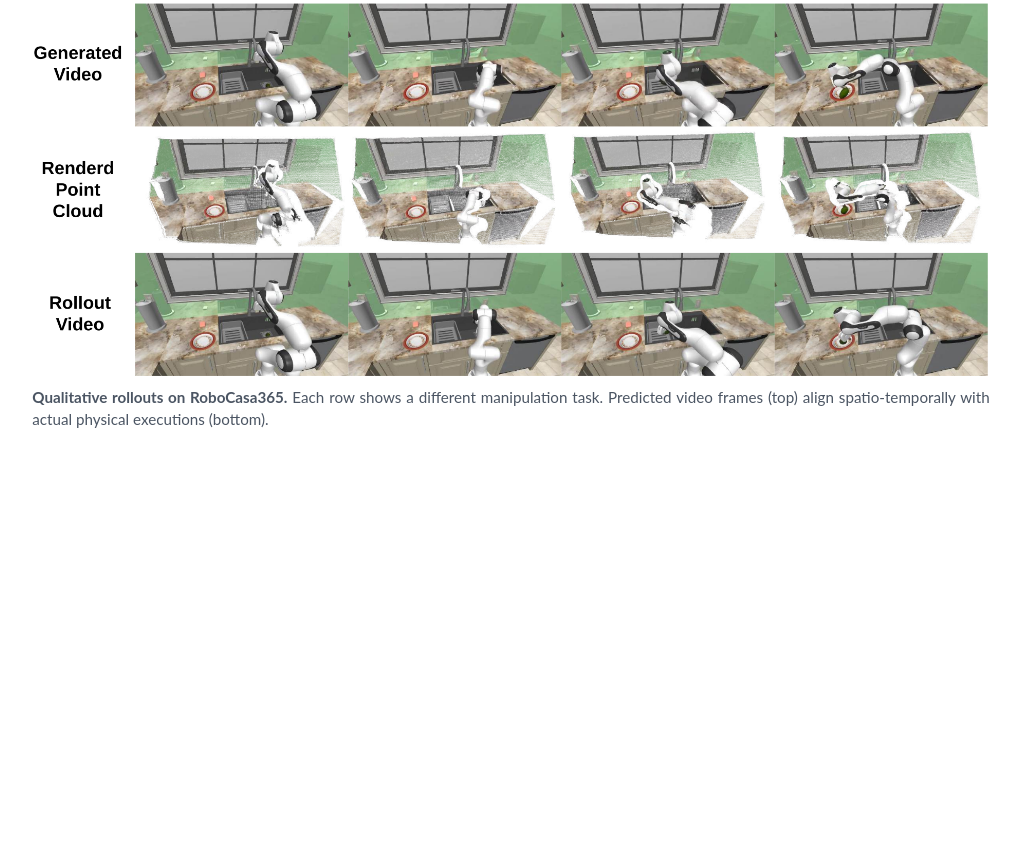
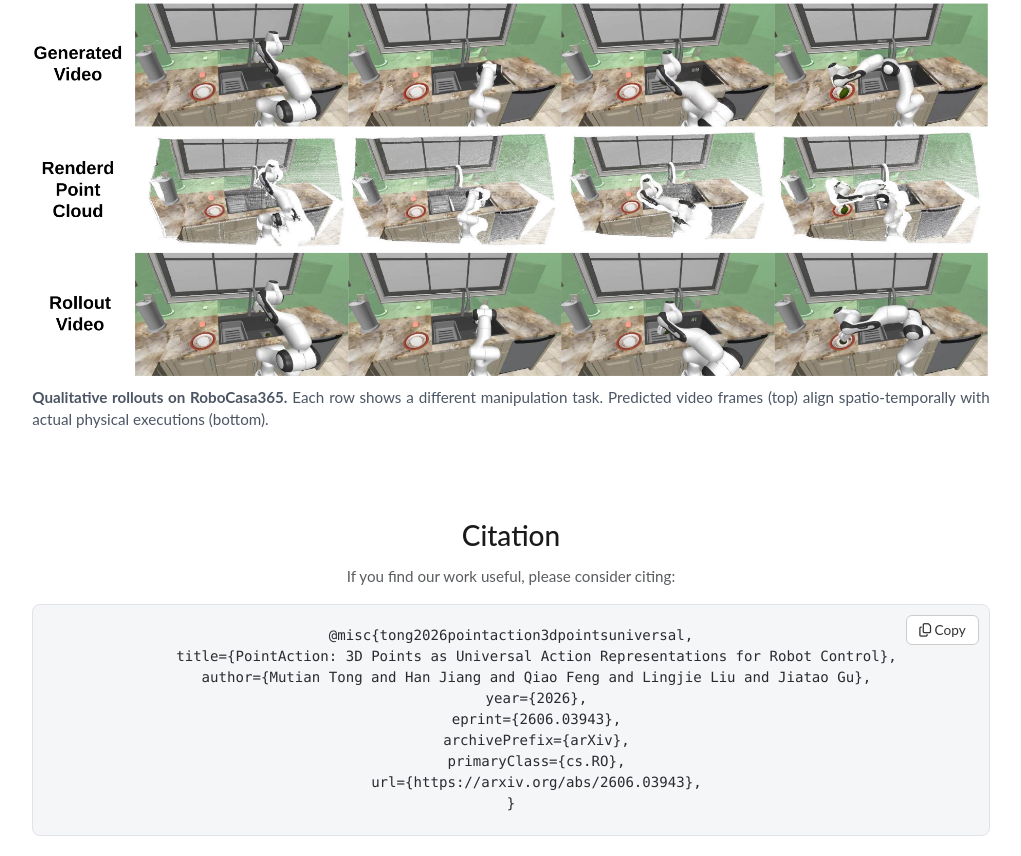
Before and after one commit to ORionTMT/pointaction, a plain HTML site: page index.html in a window 1280 px wide. Shown: the part 5134-5990 px from the top of the page, without its empty margins (129-1150 px from the left). Before the commit the page ends 5601 px from the top, so only its background shows below. Drawn offline with nearby package versions, Linux system fonts and the light colour scheme.

Commit message:
Add BibTeX citation box with one-click copy at page bottom

```diff
--- a/index.html
+++ b/index.html
@@ -361,6 +361,52 @@
     </div>
   </div>
 
+  <!-- ==================== CITATION ==================== -->
+  <div class="row" style="margin-top: 40px;">
+    <div class="col-md-10 offset-md-1">
+      <h3 class="section-title text-center">Citation</h3>
+      <p class="text-center text-muted" style="font-size: 0.95rem;">
+        If you find our work useful, please consider citing:
+      </p>
+      <div style="position: relative; background: #f5f6f8; border: 1px solid #e1e3e8;
+                  border-radius: 8px; padding: 20px 22px; margin-top: 10px;">
+        <button id="cite-copy-btn" type="button"
+                style="position: absolute; top: 10px; right: 10px; padding: 4px 12px;
+                       font-size: 0.85rem; background: #fff; border: 1px solid #ccc;
+                       border-radius: 6px; cursor: pointer; color: #333;">
+          <i class="far fa-copy"></i>&nbsp;Copy
+        </button>
+        <pre id="cite-bibtex" style="margin: 0; white-space: pre-wrap; word-break: break-word;
+                                      font-family: 'SFMono-Regular', Menlo, Consolas, monospace;
+                                      font-size: 0.88rem; color: #2a2a30; background: transparent;
+                                      border: none;">@misc{tong2026pointaction3dpointsuniversal,
+      title={PointAction: 3D Points as Universal Action Representations for Robot Control},
+      author={Mutian Tong and Han Jiang and Qiao Feng and Lingjie Liu and Jiatao Gu},
+      year={2026},
+      eprint={2606.03943},
+      archivePrefix={arXiv},
+      primaryClass={cs.RO},
+      url={https://arxiv.org/abs/2606.03943},
+}</pre>
+      </div>
+    </div>
+  </div>
+
+  <script>
+    (function () {
+      const btn = document.getElementById('cite-copy-btn');
+      const pre = document.getElementById('cite-bibtex');
+      if (!btn || !pre) return;
+      btn.addEventListener('click', () => {
+        navigator.clipboard.writeText(pre.textContent.trim()).then(() => {
+          const original = btn.innerHTML;
+          btn.innerHTML = '<i class="fas fa-check"></i>&nbsp;Copied';
+          setTimeout(() => { btn.innerHTML = original; }, 1600);
+        });
+      });
+    })();
+  </script>
+
 </div> <!-- /container -->
 
 
```
